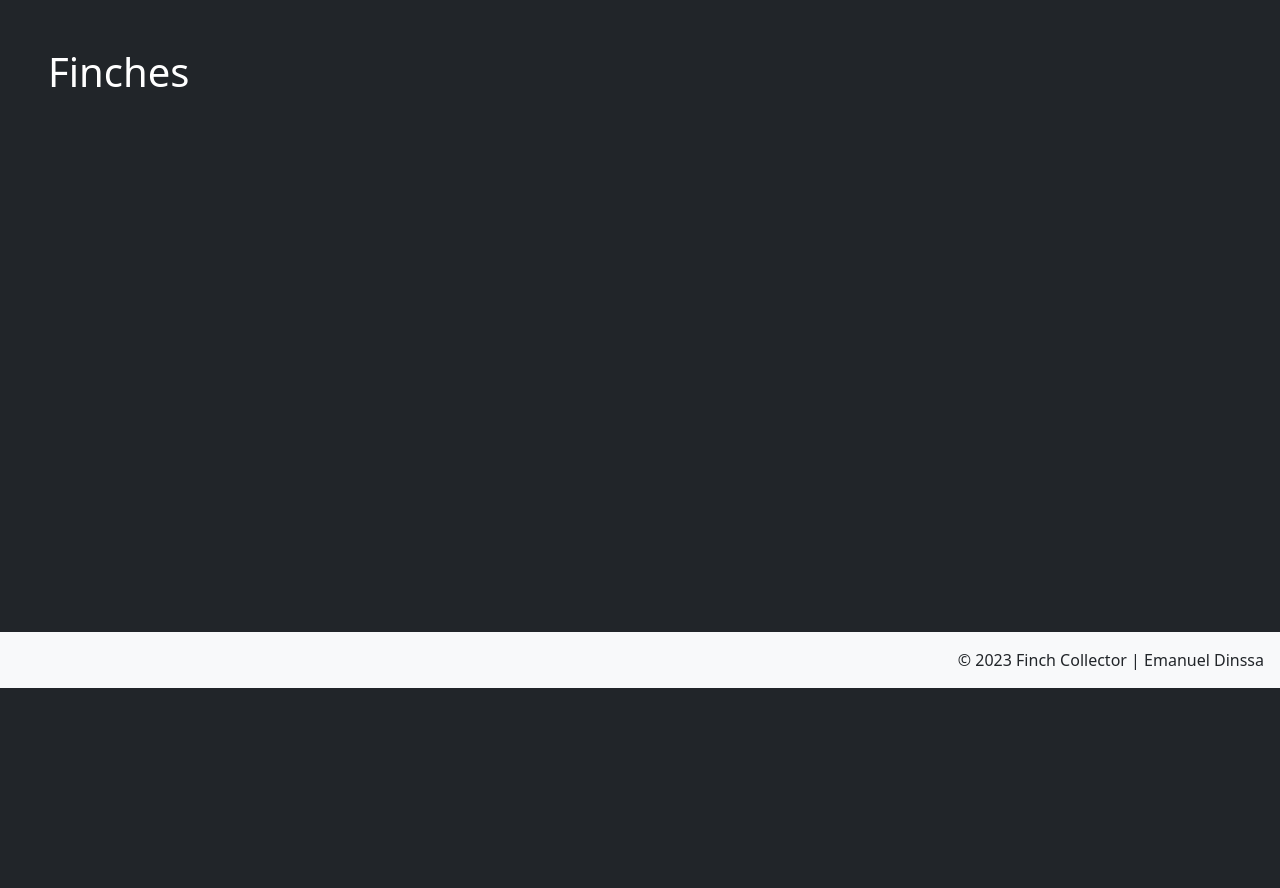
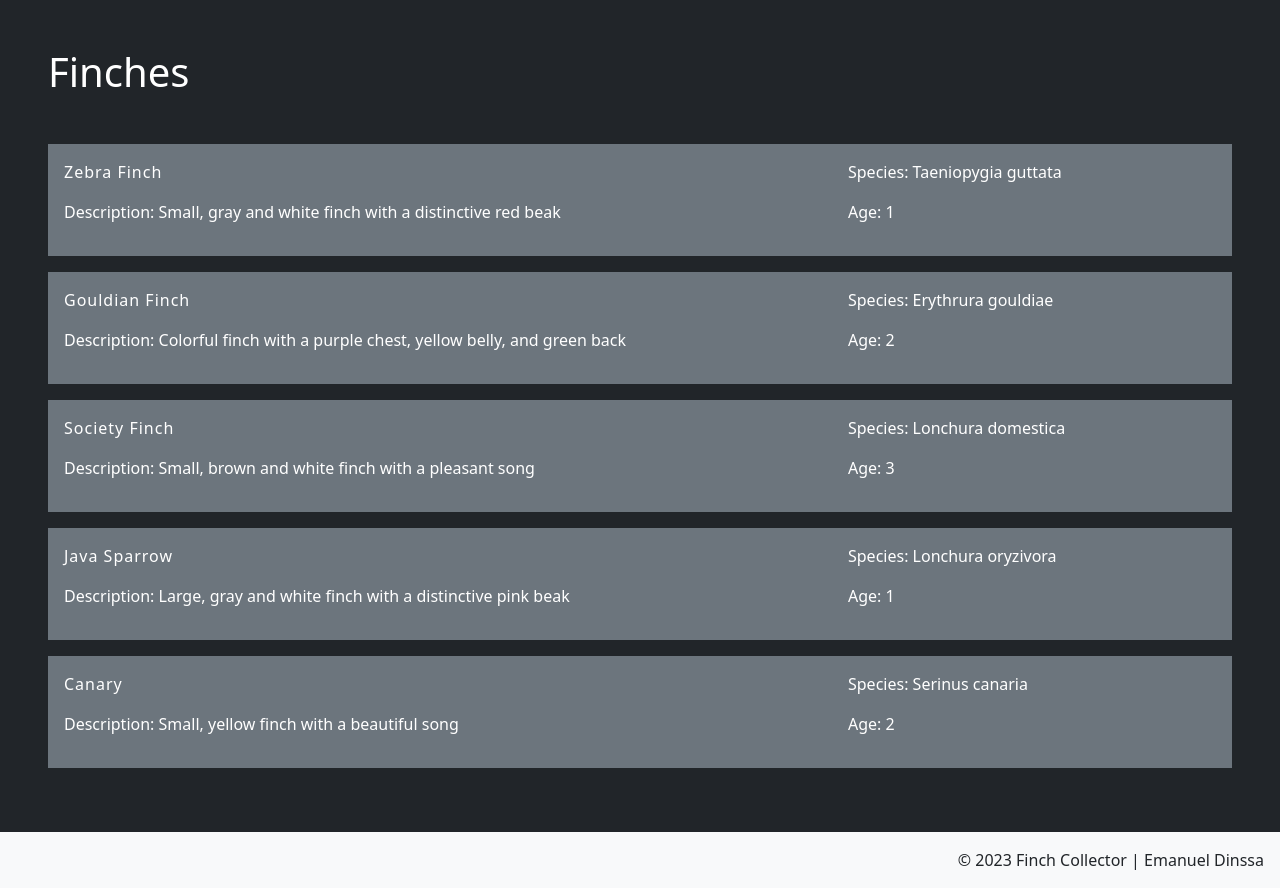
Before and after one commit to Dinssa/finch-collector, a Django app: page /finches/ in a window 1280 px wide. Shown: the part 112-1000 px from the top of the page. Before the commit the page ends 800 px from the top, so only its background shows below. Run offline with Django 4.2, Linux system fonts and the light colour scheme; some libraries are stand-ins or nearby versions.

Commit message:
Show dummy data on index page

```diff
--- a/main_app/templates/finch/index.html
+++ b/main_app/templates/finch/index.html
@@ -5,5 +5,27 @@ Finches
 {% endblock title %}#
 
 {% block content %}
-<h1>Finches</h1>
+<h1 class="mb-5">Finches</h1>
+
+<div class="page-content">
+    {% for finch in finches %}
+    <div class="item">
+        <div class="item-content p-3 my-3 bg-secondary">
+            <div class="content">
+                <div class="row">
+                    <div class="col-8">
+                        <p class="item-title letter-spacing-1">{{ finch.name }}</p>
+                        <p>Description: {{finch.description}}</p>
+                    </div>
+                    <div class="col-4">
+                        <p>Species: {{finch.species}}</p>
+                        <p>Age: {{finch.age}}</p>
+                    </div>
+                </div>
+            </div>
+        </div>
+    </div>
+    {% endfor %}
+</div>
+
 {% endblock content %}
--- a/main_app/views.py
+++ b/main_app/views.py
@@ -15,4 +15,4 @@ def about(request):
     return render(request, 'about.html')
 
 def finch_index(request):
-    return render(request, 'finch/index.html')
+    return render(request, 'finch/index.html', {'finches': finches})
```
